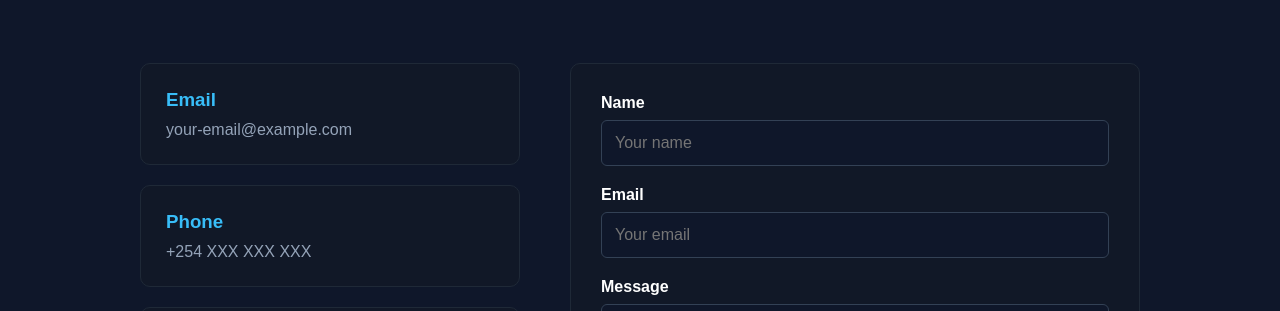
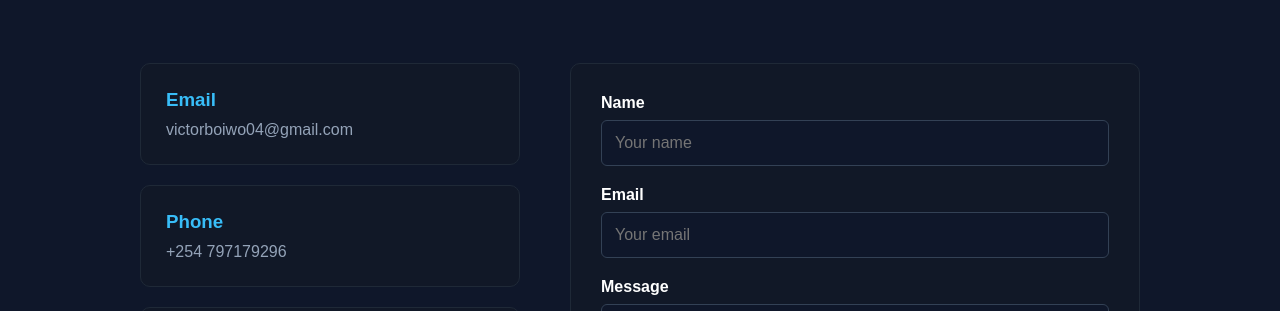
Before and after one commit to boiwovictorgit/my-portfolio-website, a React (Vite) app: page / in a window 1280 px wide. Shown: the part 3423-3734 px from the top of the page. Built offline with nearby package versions, Linux system fonts and the light colour scheme.

Commit message:
second commit

```diff
--- a/src/sections/Contact.jsx
+++ b/src/sections/Contact.jsx
@@ -19,12 +19,12 @@ function Contact() {
 
             <div className="contact-item">
               <h3>Email</h3>
-              <p>your-email@example.com</p>
+              <p>victorboiwo04@gmail.com</p>
             </div>
 
             <div className="contact-item">
               <h3>Phone</h3>
-              <p>+254 XXX XXX XXX</p>
+              <p>+254 797179296</p>
             </div>
 
             <div className="contact-item">
```
